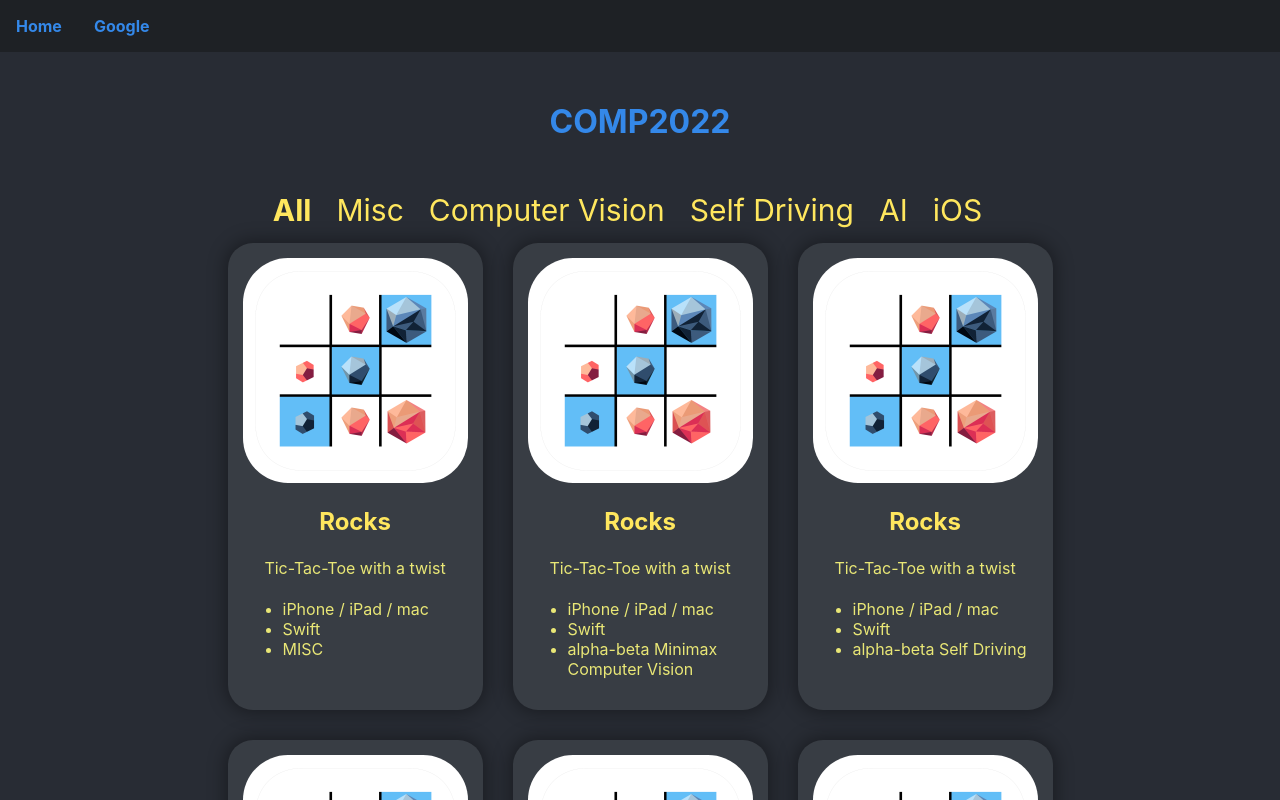
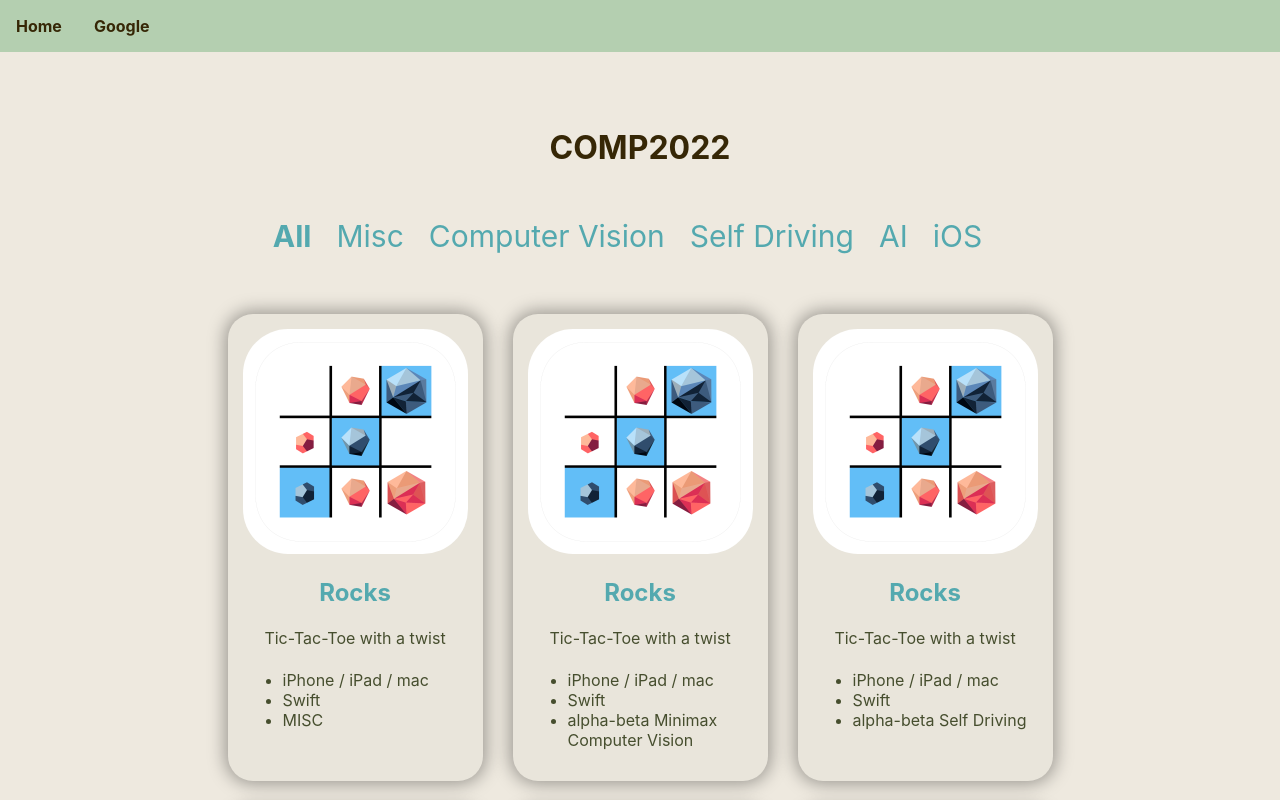
Before and after one commit to comp2022/comp2022.github.io, a React (Create React App) app: page / in a window 1280 px wide. Shown: the top 800 px of the page. Built offline with nearby package versions, Linux system fonts and the light colour scheme.

Commit message:
add colour themes and change nav bar position

```diff
--- a/src/components/CardGroup.module.scss
+++ b/src/components/CardGroup.module.scss
@@ -5,6 +5,7 @@
   flex-direction: row;
   flex-wrap: wrap;
   justify-content: center;
+  padding-top: 2.8rem;
 }
 
 .headerTag {
@@ -20,6 +21,8 @@
 
 .headerTag > span:hover {
   cursor: pointer;
+  color: c.$tag-hover-colour;
+  // text-shadow: 1px 1px 50px c.$text-shadow-colour;
 }
 
 .headerTag > span.active {
--- a/src/components/Nav.module.scss
+++ b/src/components/Nav.module.scss
@@ -4,6 +4,7 @@
     background-color: c.$nav-background-colour;
     display: block;
     width: 100%;
+    position: fixed;
 }
 
 #main_nav ul {
--- a/src/index.scss
+++ b/src/index.scss
@@ -19,7 +19,7 @@ body {
 }
 
 #root h1 {
-  margin-top: 50px;
+  margin-top: 8rem;
   color: c.$primary-colour;
 }
 
--- a/src/styles/_colours.scss
+++ b/src/styles/_colours.scss
@@ -1,10 +1,12 @@
 // import this file in other files to use the colour variables
 
 // being specific with where colours are atm, we can change these into more general names later
-$page-background-colour: #282c34;
-$nav-background-colour: #1e2125;
-$card-background-colour: #383d44;
-$card-content-colour: rgb(233, 231, 118);
+$page-background-colour: #eee9df;
+$nav-background-colour: #B4CFB0;
+$card-background-colour: #e9e5db;
+$card-content-colour: #464E2E;
+$tag-hover-colour: #3b787c;
+$text-shadow-colour: #54a9af;
 
-$primary-colour: #3488e9;
-$secondary-colour: #ffe75e;
+$primary-colour: #362706;
+$secondary-colour: #54a9af;
--- /dev/null
+++ b/src/styles/_coloursTheme1.scss
@@ -0,0 +1,12 @@
+// import this file in other files to use the colour variables
+
+// being specific with where colours are atm, we can change these into more general names later
+$page-background-colour: #476072;
+$nav-background-colour: #334257;
+$card-background-colour: #2a4155;
+$card-content-colour: #c3daeb;
+$tag-hover-colour: #bdad9c;
+$text-shadow-colour: #fae7d3;
+
+$primary-colour: #7dcdf5;
+$secondary-colour: #fae7d3;
--- /dev/null
+++ b/src/styles/_coloursTheme2.scss
@@ -0,0 +1,12 @@
+// import this file in other files to use the colour variables
+
+// being specific with where colours are atm, we can change these into more general names later
+$page-background-colour: #3e497a8e;
+$nav-background-colour: #21325e81;
+$card-background-colour: #4c5a9986;
+$card-content-colour: #F0F0F0;
+$tag-hover-colour: #b4b3b3;
+$text-shadow-colour: #F0F0F0;
+
+$primary-colour: #f5e174;
+$secondary-colour: #F0F0F0;
--- /dev/null
+++ b/src/styles/_coloursTheme4.scss
@@ -0,0 +1,12 @@
+// import this file in other files to use the colour variables
+
+// being specific with where colours are atm, we can change these into more general names later
+$page-background-colour: #b8d8d8;
+$nav-background-colour: #7a9e9f;
+$card-background-colour: #c0e4e4;
+$card-content-colour: #4f6367;
+$tag-hover-colour: #2e331a;
+$text-shadow-colour: #586434;
+
+$primary-colour: #383a33;
+$secondary-colour: #586434;
--- /dev/null
+++ b/src/styles/_colours_original.scss
@@ -0,0 +1,10 @@
+// import this file in other files to use the colour variables
+
+// being specific with where colours are atm, we can change these into more general names later
+$page-background-colour: #282c34;
+$nav-background-colour: #1e2125;
+$card-background-colour: #383d44;
+$card-content-colour: rgb(233, 231, 118);
+
+$primary-colour: #3488e9;
+$secondary-colour: #ffe75e;
```
Also changed, not shown: src/styles/_colourTheme1.scss (added).
